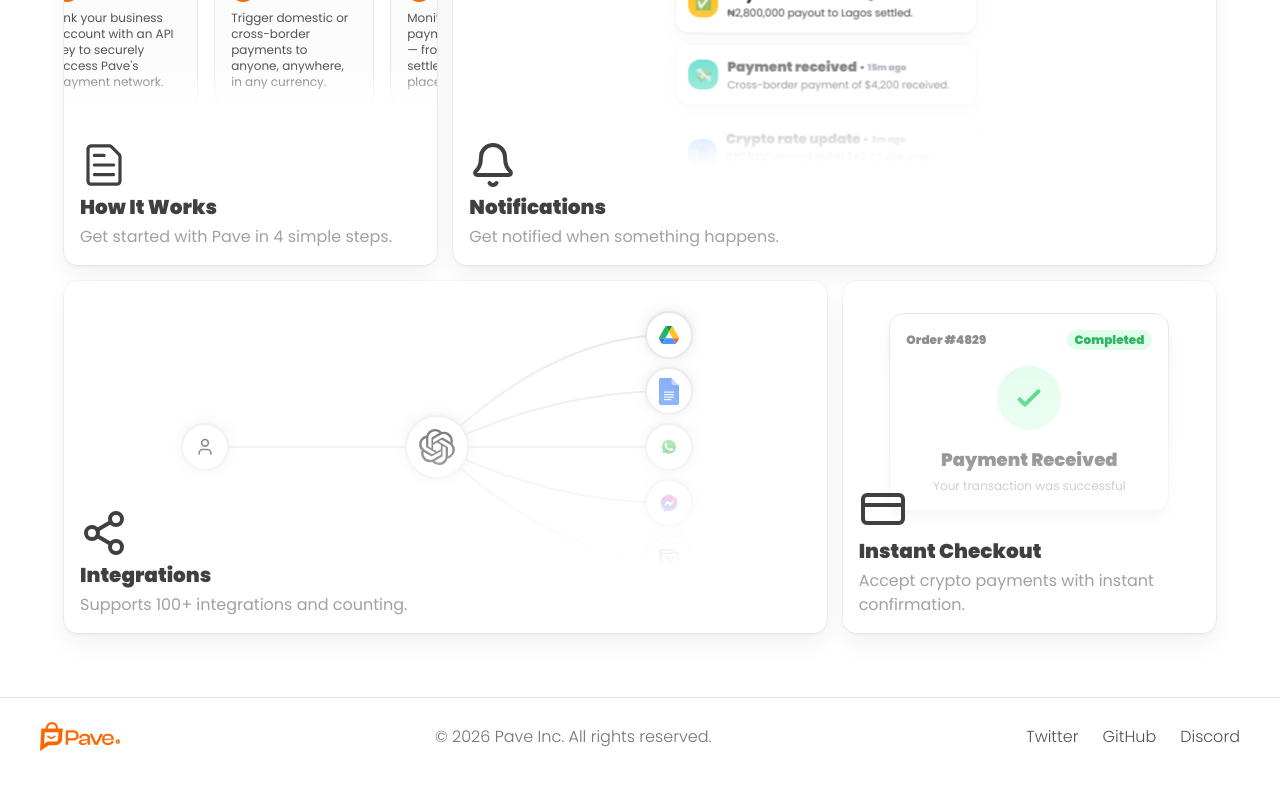
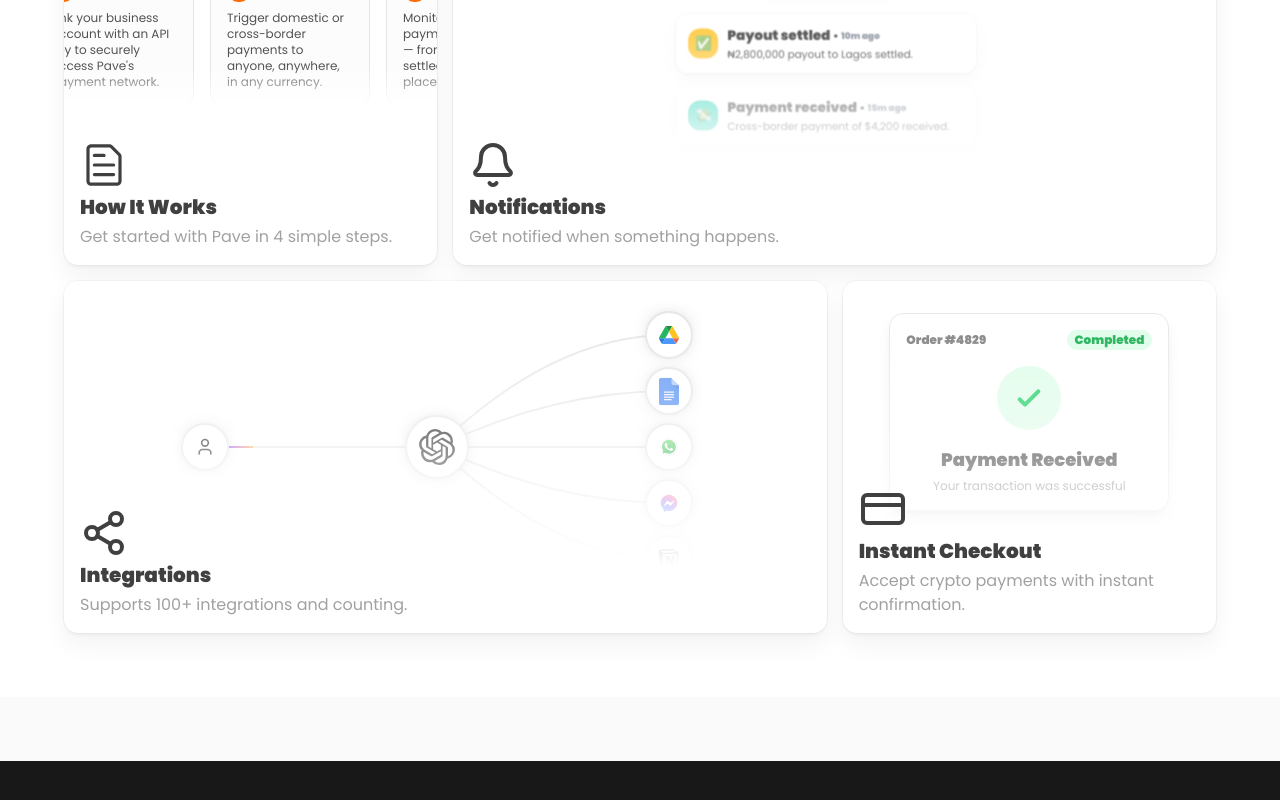
Before and after one commit to Nixxy25/Pave, a Next.js app: page / in a window 1280 px wide. Shown: the part 1954-2754 px from the top of the page. Before the commit the page ends 2729 px from the top, so only its background shows below. Built offline with nearby package versions, Linux system fonts and the light colour scheme.

Commit message:
feat: update footer section

```diff
--- a/components/footer.tsx
+++ b/components/footer.tsx
@@ -1,53 +1,54 @@
 import React from "react";
-import Image from "next/image";
+import { ArrowUpRight } from "lucide-react";
 
 export function Footer() {
   return (
-    <footer className="w-full bg-white border-t border-neutral-200">
-      <div className=" mx-auto px-10 py-6">
-        <div className="flex flex-col md:flex-row items-center justify-between gap-4">
-          {/* Logo */}
-          <div className="flex items-center gap-2">
-            <Image
-              src="/pave.png"
-              alt="Pave"
-              width={80}
-              height={80}
-            //   className="w-8 h-8"
-            />
+    <footer className="w-full bg-black/90 text-white/70 mt-16">
+      <div className="flex flex-col min-h-[60vh] px-24 max-lg:px-8 py-4">
+
+        <div className="flex-1 flex items-center justify-center">
+          <div className="poppins-regular  text-8xl sm:text-8xl md:text-9xl lg:text-[12rem] text-white tracking-tight leading-none">
+            PAVE
+          </div>
         </div>
 
-          {/* Copyright */}
-          <p className="poppins-light max-sm:text-sm text-neutral-500">
-            © 2026 Pave Inc. All rights reserved.
-          </p>
-
-          {/* Social Links */}
+        <div className="flex flex-col gap-4 pb-4">
+          <div className="flex flex-col gap-4 pb-4">
+            <h3 className="poppins-regular text-white text-lg tracking-widest">
+              COMMUNITY
+            </h3>
             <div className="flex items-center gap-6">
               <a
                 href="https://twitter.com"
                 target="_blank"
                 rel="noopener noreferrer"
-              className="poppins-light  text-neutral-600 hover:text-neutral-900 transition-colors"
+                className="poppins-light text-xl flex items-center gap-2 hover:text-white transition-colors"
               >
                 Twitter
-            </a>
-            <a
-              href="https://github.com"
-              target="_blank"
-              rel="noopener noreferrer"
-              className="poppins-light  text-neutral-600 hover:text-neutral-900 transition-colors"
-            >
-              GitHub
+                <ArrowUpRight className="w-5 h-5" />
               </a>
               <a
                 href="https://discord.com"
                 target="_blank"
                 rel="noopener noreferrer"
-              className="poppins-light  text-neutral-600 hover:text-neutral-900 transition-colors"
+                className="poppins-light text-xl flex items-center gap-2 hover:text-white transition-colors"
               >
                 Discord
+                <ArrowUpRight className="w-5 h-5" />
               </a>
+              <a
+                href="mailto:hello@pave.com"
+                className="poppins-light text-xl hover:text-white transition-colors"
+              >
+                Email
+              </a>
+            </div>
+          </div>
+
+          <div className="flex items-center justify-center border-t border-white/10 pt-4">
+            <p className="poppins-light text-sm">
+              Copyright © 2026 Pave All Rights Reserved.
+            </p>
           </div>
         </div>
       </div>
```
Lines whose indentation alone changed are shown as unchanged.
